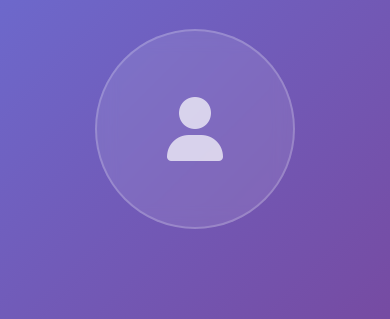
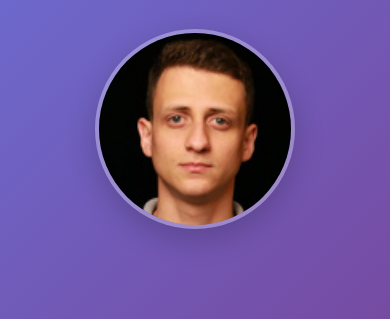
Before and after one commit to wenzaca/wenzaca.github.io, a plain HTML site: page index.html in a window 390 px wide. Shown: the part 525-844 px from the top of the page. Drawn offline with Linux system fonts and the light colour scheme.

Commit message:
Add professional profile photo and update styling
- Added profile-photo.jpg to replace placeholder
- Updated HTML to use actual photo instead of icon
- Enhanced CSS with professional photo styling
- Added hover effects and responsive design for mobile

```diff
--- a/index.html
+++ b/index.html
@@ -61,9 +61,7 @@
                     </div>
                 </div>
                 <div class="hero-image">
-                    <div class="profile-placeholder">
-                        <i class="fas fa-user"></i>
-                    </div>
+                    <img src="profile-photo.jpg" alt="Wendler Zacariotto - Senior Software Development Engineer" class="profile-photo">
                 </div>
             </div>
         </section>
--- a/styles.css
+++ b/styles.css
@@ -179,6 +179,21 @@ body {
     color: rgba(255, 255, 255, 0.7);
     backdrop-filter: blur(10px);
     border: 2px solid rgba(255, 255, 255, 0.2);
+}
+
+.profile-photo {
+    width: 300px;
+    height: 300px;
+    border-radius: 50%;
+    object-fit: cover;
+    border: 4px solid rgba(255, 255, 255, 0.3);
+    box-shadow: 0 10px 30px rgba(0, 0, 0, 0.2);
+    transition: transform 0.3s ease, box-shadow 0.3s ease;
+}
+
+.profile-photo:hover {
+    transform: scale(1.05);
+    box-shadow: 0 15px 40px rgba(0, 0, 0, 0.3);
 }
 
 /* Section Styles */
@@ -528,6 +543,11 @@ section {
         font-size: 4rem;
     }
 
+    .profile-photo {
+        width: 200px;
+        height: 200px;
+    }
+
     .about-content {
         grid-template-columns: 1fr;
         gap: 2rem;
```
Also changed, not shown: profile-photo.jpg (added).
